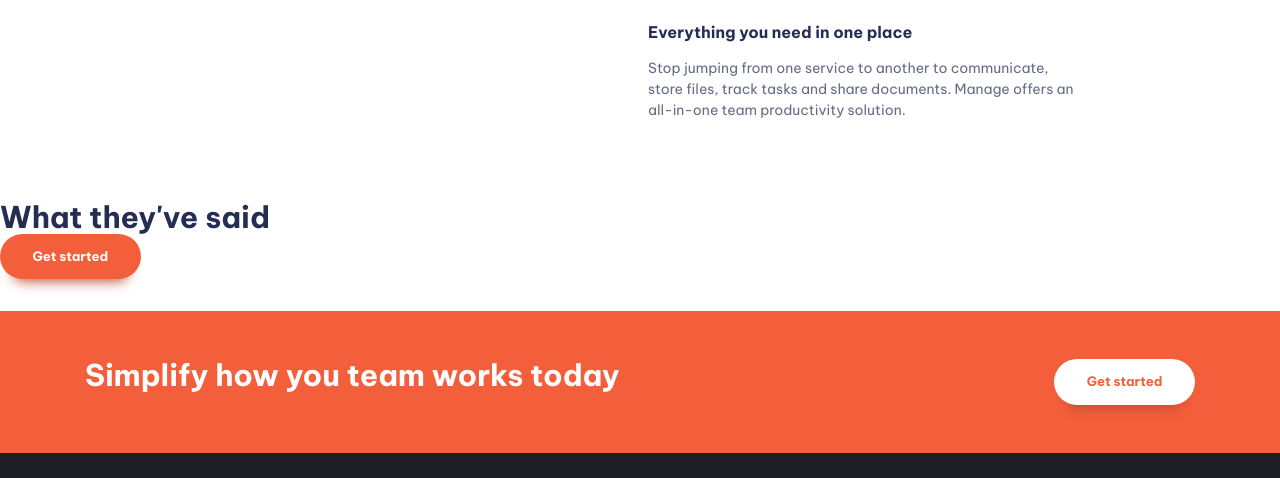
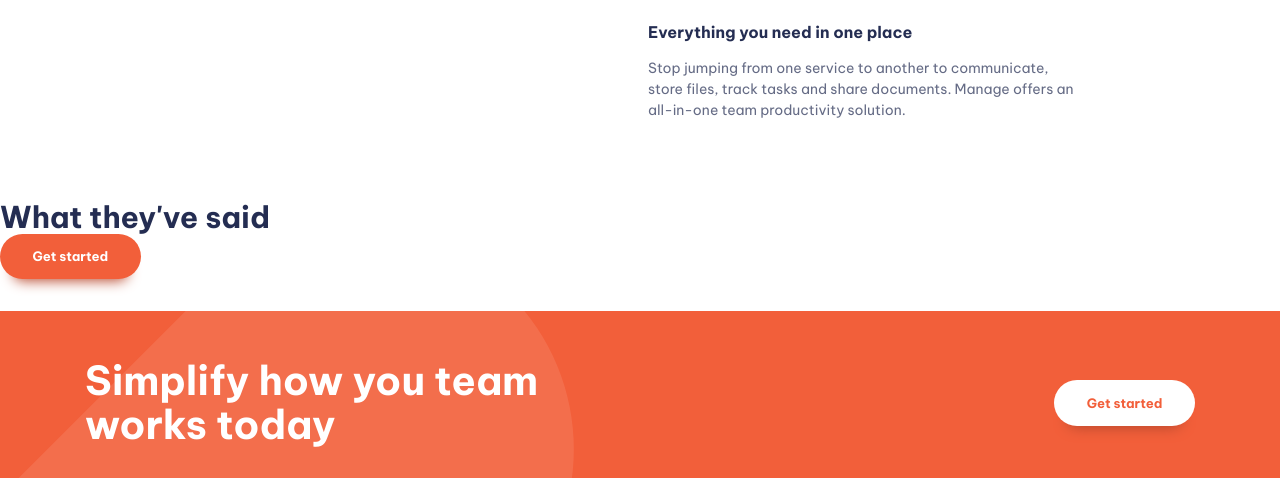
Before and after one commit to ramontilman-webguru/manage-youtube, a website built with Vite: page index.html in a window 1280 px wide. Shown: the part 1004-1482 px from the top of the page. Built offline with nearby package versions, Linux system fonts and the light colour scheme.

Commit message:
End of Part 6

```diff
--- a/index.html
+++ b/index.html
@@ -137,13 +137,13 @@
 
       <section class="cta | bg-accent-400 text-neutral-100 padding-block-900">
         <div class="container">
-          <div class="even-columns">
+          <div class="even-columns vertical-align-center">
             <div>
-              <p class="fs-secondary-heading fw-bold">
+              <p class="fs-primary-heading fw-bold">
                 Simplify how you team works today
               </p>
             </div>
-            <div class="justify-self-end">
+            <div class="justify-self-end-md">
               <button class="button" data-type="inverted">Get started</button>
             </div>
           </div>
--- a/style.css
+++ b/style.css
@@ -250,6 +250,31 @@ p[data-width="wide"] {
   }
 }
 
+/* cta */
+.cta {
+  position: relative;
+  isolation: isolate;
+  text-align: center;
+}
+
+@media (min-width: 50em) {
+  .cta {
+    text-align: left;
+  }
+}
+
+.cta::before {
+  content: "";
+  position: absolute;
+  z-index: -1;
+  inset: 0;
+  background-image: url("images/bg-tablet-pattern.svg"),
+    url("images/bg-tablet-pattern.svg");
+  background-position: -15rem -5rem, 80rem -42rem;
+  background-repeat: no-repeat;
+  opacity: 0.1;
+}
+
 /* Utility classes */
 .visually-hidden {
   position: absolute;
@@ -362,14 +387,6 @@ p[data-width="wide"] {
   margin-inline: auto;
 }
 
-.justify-self-end {
-  justify-self: end;
-}
-
-.flow * + * {
-  margin-top: var(--flow-spacer, 3em);
-}
-
 .even-columns {
   display: grid;
   gap: 1rem;
@@ -381,3 +398,21 @@ p[data-width="wide"] {
     grid-auto-columns: 1fr;
   }
 }
+
+.vertical-align-center {
+  align-items: center;
+}
+
+.justify-self-end {
+  justify-self: end;
+}
+
+@media (min-width: 50em) {
+  .justify-self-end-md {
+    justify-self: end;
+  }
+}
+
+.flow * + * {
+  margin-top: var(--flow-spacer, 3em);
+}
```
